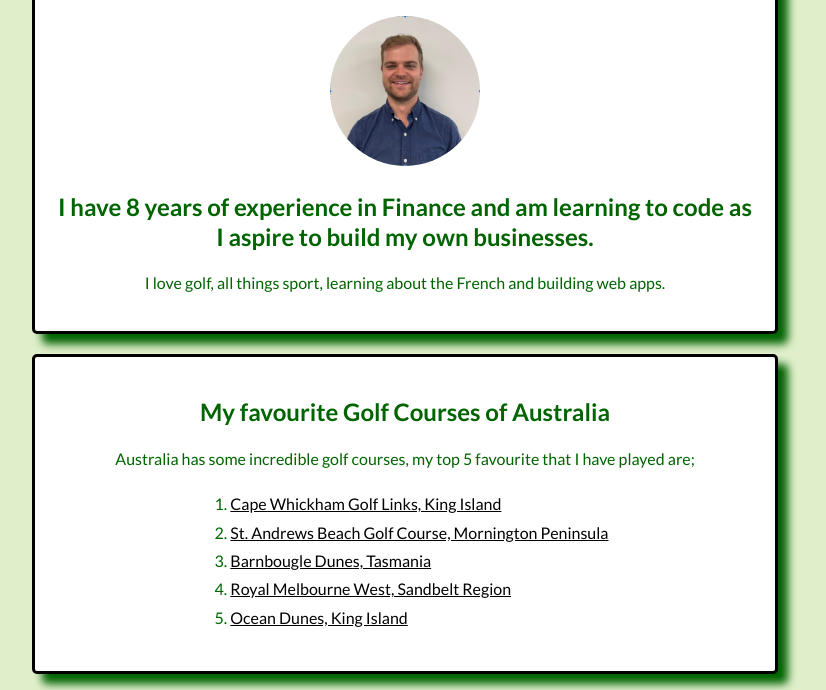
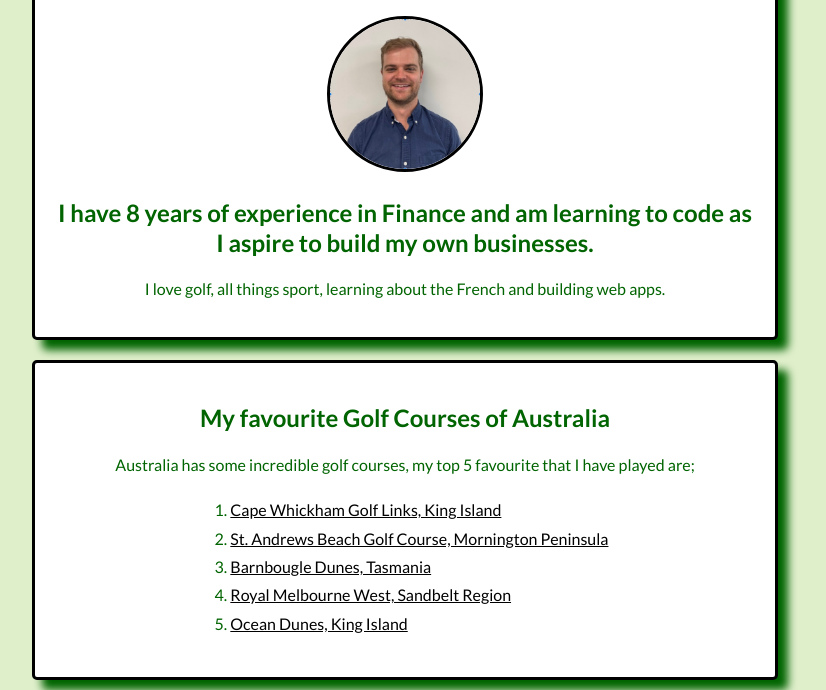
Before and after one commit to CHLMAR/profile, a plain HTML site: page index.html in a window 1280 px wide. Shown: the part 111-801 px from the top of the page, without its empty margins (235-1061 px from the left). Drawn offline with Linux system fonts and the light colour scheme.

Commit message:
trying again on the push

```diff
--- a/index.html
+++ b/index.html
@@ -19,7 +19,7 @@
   <div class="container">
     <div class="card">
       <h1> Hi there, I'm Charlie.</h1>
-      <img src="images/profile_box.jpg" alt="A very handsome man infront of a white background" class="img-circle"
+      <img src="images/profile_box.jpg" alt="A very handsome man infront of a white background" class="img-circle img-border"
         id="profile-pic">
       <h2>I have 8 years of experience in Finance and am learning to code as I aspire to build my own businesses.</h2>
       <p>I love golf, all things sport, learning about the French and building web apps. </p>
--- a/style.css
+++ b/style.css
@@ -70,6 +70,10 @@ margin: 0 auto;
 
 .img-circle {
   border-radius:100px;
+}
+
+.img-border {
+  border: 3px solid black;
 }
 
 /* #contact-btn {
```
